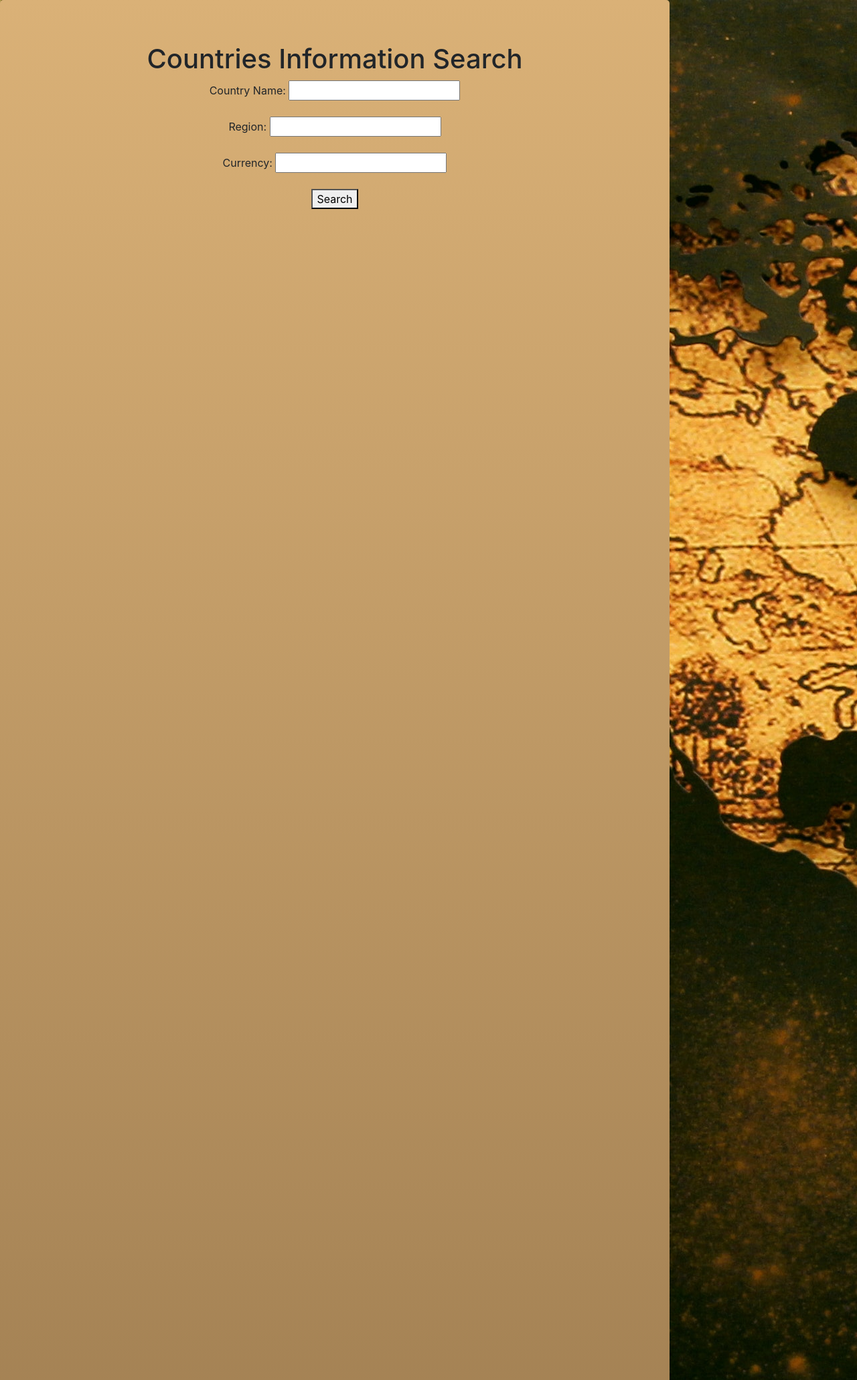
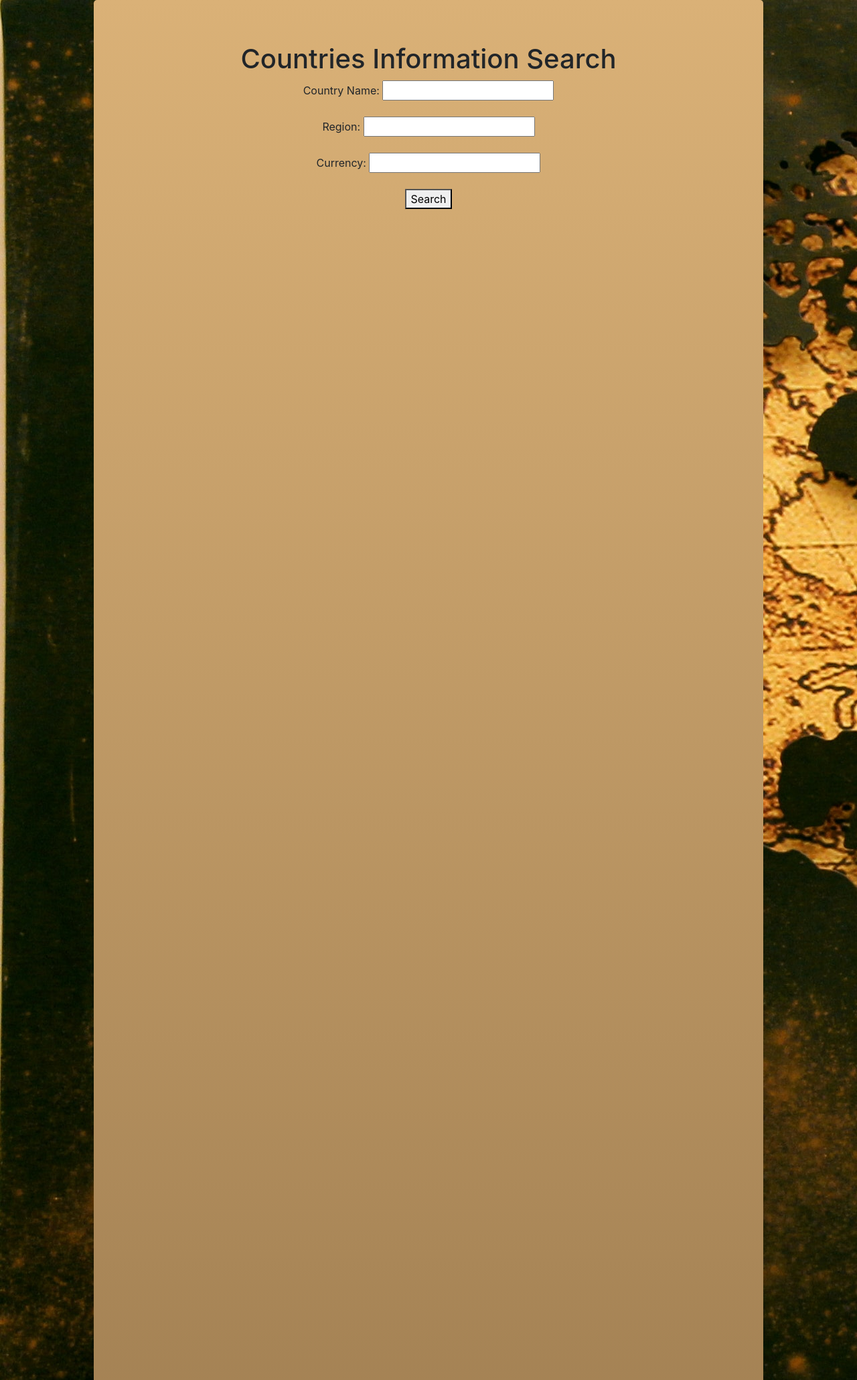
Before and after one commit to ShwethaPrahlad/cst336, a PHP site: page /hw/hw4/index.php in a window 1280 px wide. Shown: the top 2060 px of the page at 67% size. Run offline with PHP 8.4, Linux system fonts and the light colour scheme; some libraries are stand-ins or nearby versions.

Commit message:
changing files

```diff
--- a/hw/hw4/styles/styles.css
+++ b/hw/hw4/styles/styles.css
@@ -4,6 +4,7 @@ html{
 
 .jumbotron {
                 text-align: center;
+                margin: 0 auto;
             }
 
 body {
@@ -14,7 +15,7 @@ body {
    height: 5000px;
    font-size: 18px;
    font-family: 'Open sans', sans-serif;
-   margin: 0px auto;
+   margin: 0 auto;
 }
 
 .row1, .row2{
@@ -59,5 +60,4 @@ body {
     padding-top: 20px;
     text-align: center;
     margin: 0 auto;
-    padding-left: 100px;
 }
```
